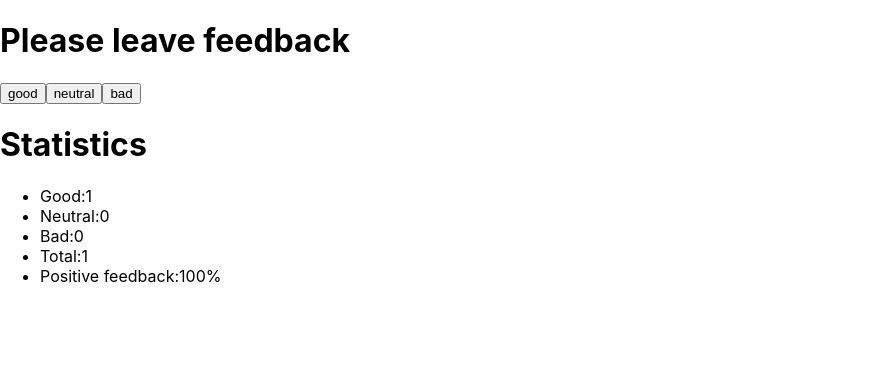
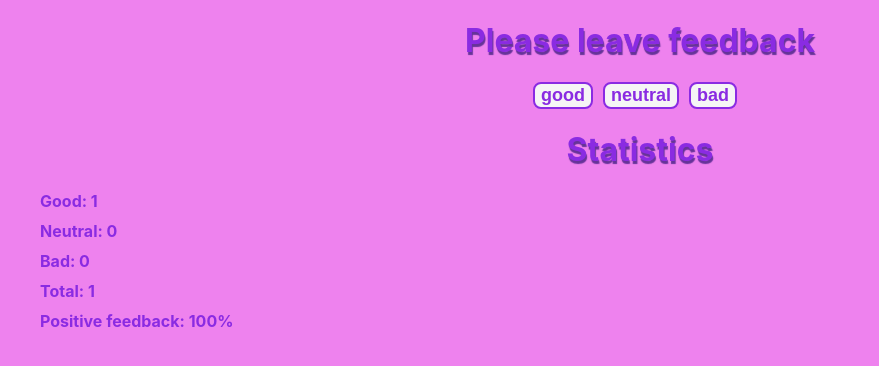
Before and after one commit to AnnaZaluzhnaya/goit-react-hw-02-feedback, a React (Create React App) app: page / in a window 1280 px wide. Both pictures are taken after a click on the button "good". Shown: the top 366 px of the page, without its empty margins (0-879 px from the left). Built offline with nearby package versions, Linux system fonts and the light colour scheme.

Commit message:
add style

```diff
--- a/src/components/FeedbackOptions/FeedbackOptions.jsx
+++ b/src/components/FeedbackOptions/FeedbackOptions.jsx
@@ -1,12 +1,18 @@
 import React from 'react';
 import PropTypes from 'prop-types';
+import style from './FeedbackOptions.module.css';
 
 const FeedbackOptions = ({ options, onLeaveFeedback }) => {
   return (
-    <div>
+    <div className={style.btnContainer}>
       {options.map(name => {
         return (
-          <button kay={name} name={name} onClick={() => onLeaveFeedback(name)}>
+          <button
+            className={style.btn}
+            kay={name}
+            name={name}
+            onClick={() => onLeaveFeedback(name)}
+          >
             {name}
           </button>
         );
--- /dev/null
+++ b/src/components/FeedbackOptions/FeedbackOptions.module.css
@@ -0,0 +1,20 @@
+.btnContainer {
+  text-align: center;
+}
+
+.btn {
+  margin-right: 10px;
+  border: 2px solid blueviolet;
+  background-color: whitesmoke;
+  color: blueviolet;
+  font-size: large;
+  font-weight: bold;
+  border-radius: 8px;
+}
+
+.btn:hover {
+  background-color: blueviolet;
+  color: white;
+  transition: 1s;
+  transform: scale(0.9);
+}
--- a/src/components/Notification/Notification.jsx
+++ b/src/components/Notification/Notification.jsx
@@ -1,8 +1,9 @@
 import React from 'react';
 import PropTypes from 'prop-types';
+import style from './Notification.module.css';
 
 const Notification = ({ message }) => {
-  return <p>{message}</p>;
+  return <p className={style.message}>{message}</p>;
 };
 
 Notification.propTypes = {
--- /dev/null
+++ b/src/components/Notification/Notification.module.css
@@ -0,0 +1,7 @@
+.message {
+  color: red;
+  font-weight: 500;
+  font-size: 18px;
+  text-align: center;
+  text-shadow: 1px 3px 1px rebeccapurple;
+}
--- a/src/components/Section/Section.jsx
+++ b/src/components/Section/Section.jsx
@@ -1,10 +1,11 @@
 import React from 'react';
 import PropTypes from 'prop-types';
+import style from './Section.module.css';
 
 const Section = ({ title, children }) => {
   return (
     <>
-      <h1>{title}</h1>
+      <h1 className={style.title}>{title}</h1>
       {children}
     </>
   );
--- /dev/null
+++ b/src/components/Section/Section.module.css
@@ -0,0 +1,5 @@
+.title {
+  color: blueviolet;
+  text-align: center;
+  text-shadow: 1px 3px 1px rebeccapurple;
+}
--- a/src/components/Statistics/Statistics.jsx
+++ b/src/components/Statistics/Statistics.jsx
@@ -1,14 +1,17 @@
 import React from 'react';
 import PropTypes from 'prop-types';
+import style from './Statistics.module.css';
 
 const Statistics = ({ good, neutral, bad, total, positivePercentage }) => {
   return (
-    <ul>
-      <li>Good:{good}</li>
-      <li>Neutral:{neutral}</li>
-      <li>Bad:{bad}</li>
-      <li>Total:{total}</li>
-      <li>Positive feedback:{positivePercentage}%</li>
+    <ul className={style.statisticsList}>
+      <li className={style.statisticsItem}>Good: {good}</li>
+      <li className={style.statisticsItem}>Neutral: {neutral}</li>
+      <li className={style.statisticsItem}>Bad: {bad}</li>
+      <li className={style.statisticsItem}>Total: {total}</li>
+      <li className={style.statisticsItem}>
+        Positive feedback: {positivePercentage}%
+      </li>
     </ul>
   );
 };
--- /dev/null
+++ b/src/components/Statistics/Statistics.module.css
@@ -0,0 +1,11 @@
+.statisticsList {
+  list-style: none;
+  justify-content: center;
+  justify-content: baseline;
+}
+
+.statisticsItem {
+  margin-bottom: 10px;
+  color: blueviolet;
+  font-weight: 700;
+}
--- a/src/index.css
+++ b/src/index.css
@@ -7,6 +7,7 @@ body {
     sans-serif;
   -webkit-font-smoothing: antialiased;
   -moz-osx-font-smoothing: grayscale;
+  background-color: violet;
 }
 
 code {
```
